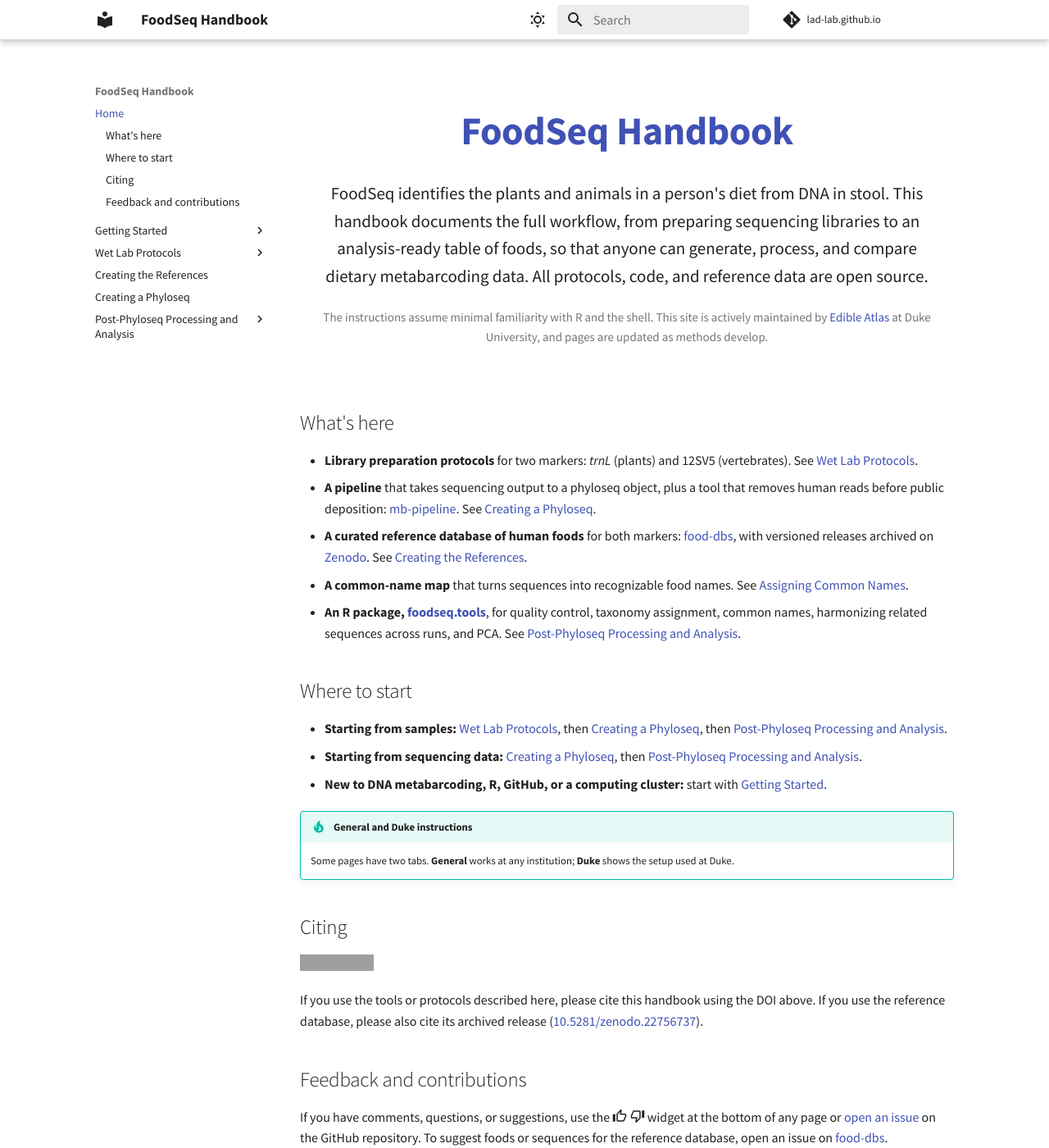
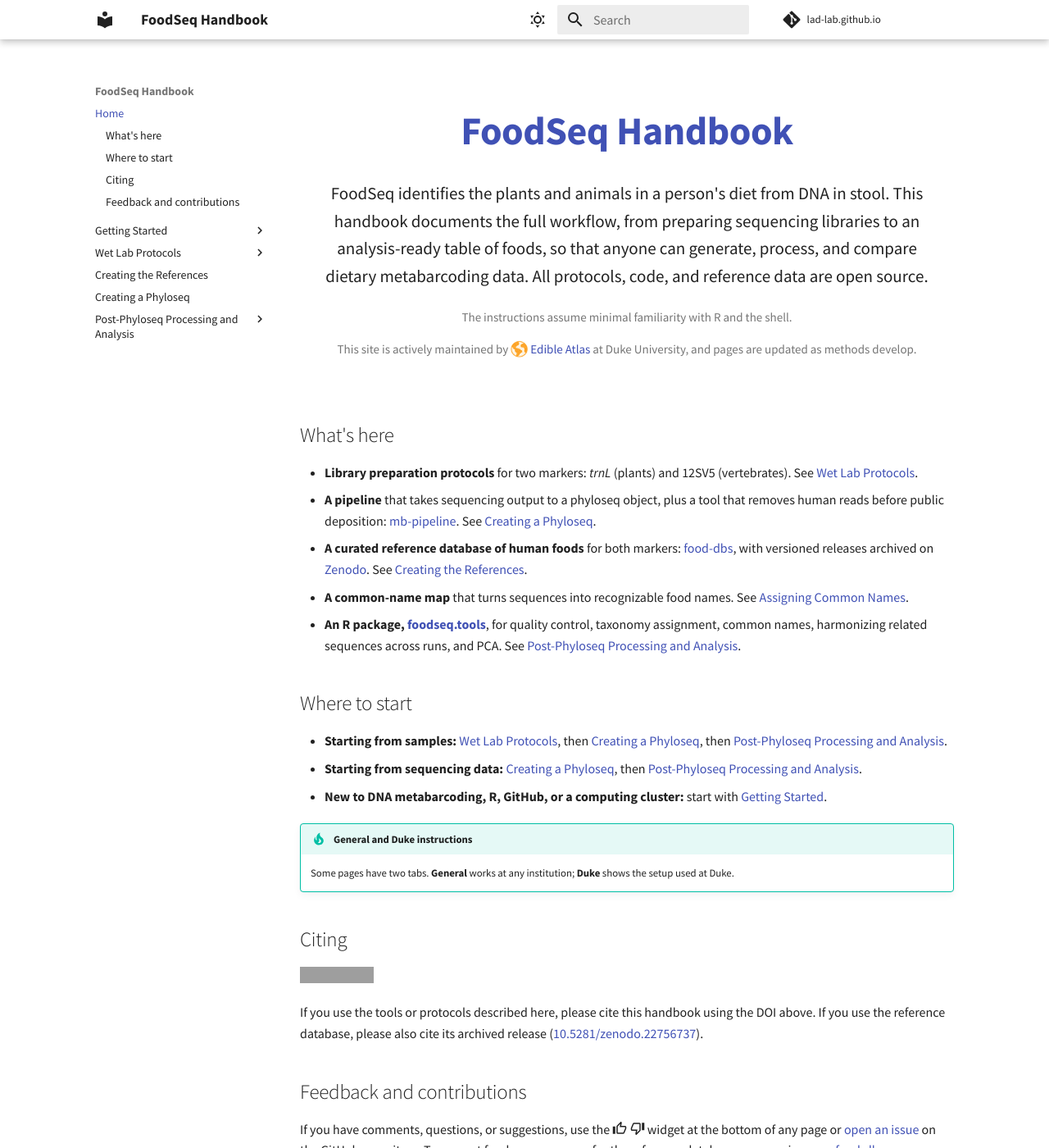
Before and after one commit to LAD-LAB/lad-lab.github.io, an MkDocs documentation site: the page built from docs/index.md, in a window 1280 px wide and 1400 px high. Shown: the whole window at 82% size. Built offline with MkDocs 1.6.1 and Material for MkDocs 9.7.7, drawn with Linux system fonts in a browser that asks for light colours; comment, search, counter and statistics services are not loaded; some of the changed text lies outside the part shown; grey boxes are pictures that could not be loaded.

Commit message:
Add Edible Atlas globe to home page note and site footer
index.md: one maintenance note -> two lines, with globe icon beside "Edible Atlas"
mkdocs.yml: no footer credit -> "Maintained by Edible Atlas at Duke University" on every page
docs/images/edible-atlas-icon.png: new, 128 px globe

Co-Authored-By: Claude Opus 5.5 <noreply@anthropic.com>

```diff
--- a/docs/index.md
+++ b/docs/index.md
@@ -4,7 +4,9 @@
 
 FoodSeq identifies the plants and animals in a person's diet from DNA in stool. This handbook documents the full workflow, from preparing sequencing libraries to an analysis-ready table of foods, so that anyone can generate, process, and compare dietary metabarcoding data. All protocols, code, and reference data are open source.
 
-<p class="hero-note">The instructions assume minimal familiarity with R and the shell. This site is actively maintained by <a href="https://edibleatlas.org/">Edible Atlas</a> at Duke University, and pages are updated as methods develop.</p>
+<p class="hero-note">The instructions assume minimal familiarity with R and the shell.</p>
+
+<p class="hero-note">This site is actively maintained by <a href="https://edibleatlas.org/" class="ea-link"><img src="images/edible-atlas-icon.png" alt="">Edible Atlas</a> at Duke University, and pages are updated as methods develop.</p>
 
 </div>
 
--- a/docs/stylesheets/extra.css
+++ b/docs/stylesheets/extra.css
@@ -53,6 +53,12 @@
     font-size: 0.75rem;
     color: var(--md-default-fg-color--light);
   }
+  .md-typeset .hero .ea-link img,
+  .md-copyright .ea-link img {
+    height: 1.4em;
+    vertical-align: -0.35em;
+    margin-right: 0.2em;
+  }
   @media screen and (max-width: 44.9375em) {
     .md-typeset .hero h1 {
       font-size: 1.8rem;
--- a/mkdocs.yml
+++ b/mkdocs.yml
@@ -63,6 +63,7 @@ theme:
 
 repo_url: https://github.com/LAD-LAB/lad-lab.github.io
 repo_name: lad-lab.github.io
+copyright: Maintained by <a href="https://edibleatlas.org/" class="ea-link"><img src="images/edible-atlas-icon.png" alt="">Edible Atlas</a> at Duke University
 
 markdown_extensions:
   - attr_list
```
Also changed, not shown: docs/images/edible-atlas-icon.png (added).
